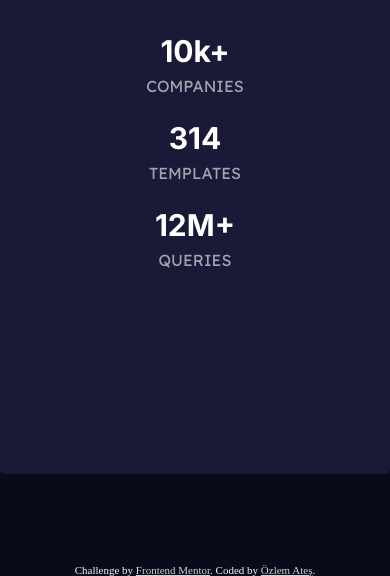
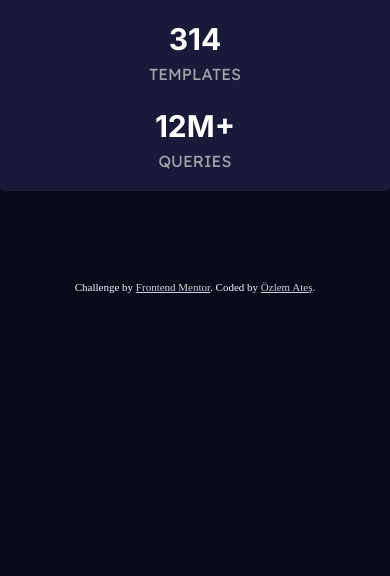
Before and after one commit to ozlemxates/Stats-Preview-Card-Frontend-Mentor-Challange, a plain HTML site: page index.html in a window 390 px wide. Shown: the part 713-1289 px from the top of the page. After the commit the page ends 1006 px from the top, so only its background shows below. Drawn offline with Linux system fonts and the light colour scheme.

Commit message:
mobile version is better and text has centered

```diff
--- a/style.css
+++ b/style.css
@@ -26,7 +26,7 @@ main {
     margin:90px auto;
     display: grid;
     max-width: 1050px;
-    height: 440px;
+    min-height: 440px;
     overflow: hidden;
     border-radius: 5px;
 }
@@ -100,11 +100,7 @@ h1,p, .bold, .soft {
 .attribution a { color: hsl(210, 2%, 82%); }
 
 @media (max-width:768px) {
-    body {
-
-    }
     main {
-        height: 130vh;
         display: grid;
         grid-template-columns: 1fr;
         grid-template-rows: 300px 1fr;
@@ -112,16 +108,18 @@ h1,p, .bold, .soft {
         "picture"
         "cont"
         ;
+        text-align: center;
     }
 
     .content {
+    grid-row: 2/ 2 span;
+    padding: 20px;
+    }
 
-    grid-row: 2/ 2 span;
-
-}
     .picture {
     grid-row: 1/ 1 span;
     }
+
     .stats {
     display: flex;
     text-align: center;
@@ -129,8 +127,3 @@ h1,p, .bold, .soft {
     gap:24px
     }
 }
-
- @media (max-width:375px) {
-
-
- }
```
Lines whose indentation alone changed are shown as unchanged.
